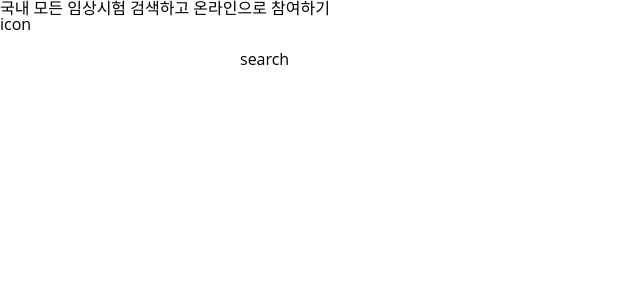
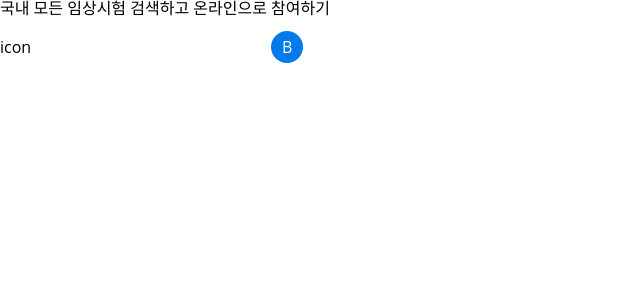
Before and after one commit to wanted-frontedend-team5/pre-onboarding-10th-2-5, a React (Create React App) app: page / in a window 1280 px wide. Shown: the top 300 px of the page, without its empty margins (0-640 px from the left). Built offline with nearby package versions, Linux system fonts and the light colour scheme.

Commit message:
feat: Button 생성

```diff
--- a/src/App.jsx
+++ b/src/App.jsx
@@ -1,5 +1,4 @@
 import GlobalStyle from 'GlobalStyles';
-import Input from 'components/Input';
 import { SearchBar } from 'components/SearchBar';
 import { ThemeProvider } from 'styled-components';
 import { theme } from 'theme';
--- a/src/components/SearchBar.jsx
+++ b/src/components/SearchBar.jsx
@@ -1,11 +1,18 @@
-import Input from './Input';
+import styled from 'styled-components';
+import { Input } from './common/Input';
+import { Button } from './common/Button';
+
+const Container = styled.div`
+  display: flex;
+  align-items: center;
+`;
 
 export const SearchBar = () => {
   return (
-    <div>
+    <Container>
       <div>icon</div>
       <Input />
-      <button>search</button>
-    </div>
+      <Button>search</Button>
+    </Container>
   );
 };
--- /dev/null
+++ b/src/components/common/Button.jsx
@@ -0,0 +1,17 @@
+import styled from 'styled-components';
+import { theme } from 'theme';
+
+const Container = styled.div`
+  background-color: ${theme.pointColor};
+  color: white;
+  height: 2rem;
+  width: 2rem;
+  border-radius: 50%;
+  display: flex;
+  justify-content: center;
+  align-items: center;
+`;
+
+export const Button = () => {
+  return <Container>B</Container>;
+};
--- a/src/components/Input.jsx
+++ b/src/components/common/Input.jsx
@@ -12,7 +12,7 @@ const StyleInput = styled.input`
   }
 `;
 
-function Input({ placeholder, type, onChange, value }) {
+export const Input = ({ placeholder, type, onChange, value }) => {
   return (
     <StyleInput
       placeholder={placeholder}
@@ -21,6 +21,4 @@ function Input({ placeholder, type, onChange, value }) {
       value={value}
     />
   );
-}
-
-export default Input;
+};
```
